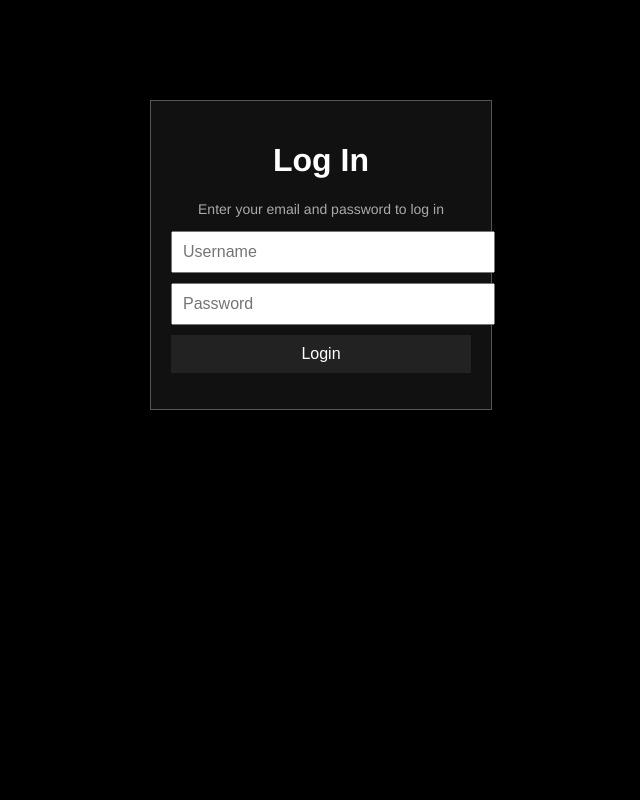
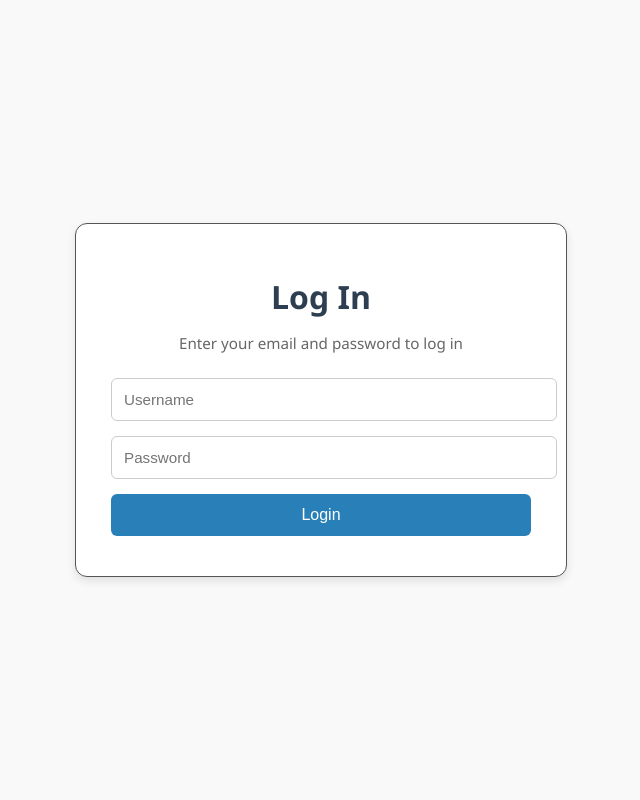
Before and after one commit to ABTechWorks/TinyLittleHelper, a FastAPI app: page /login in a window 1280 px wide. Shown: the whole page, without its empty margins (319-959 px from the left). Run offline with FastAPI, Linux system fonts and the light colour scheme.

Commit message:
visual upgrade to match dashboard

```diff
--- a/templates/login.html
+++ b/templates/login.html
@@ -3,18 +3,97 @@
 <head>
   <title>Login</title>
   <link rel="stylesheet" href="/static/style.css">
+  <style>
+    body {
+      font-family: 'Segoe UI', Tahoma, Geneva, Verdana, sans-serif;
+      background-color: #f9f9f9;
+      color: #333;
+      margin: 0;
+      min-height: 100vh;
+      display: flex;
+      align-items: center;
+      justify-content: center;
+    }
+
+    .login-box {
+      background-color: #fff;
+      padding: 30px 35px;
+      width: 100%;
+      max-width: 420px;
+      border-radius: 12px;
+      box-shadow: 0 4px 10px rgba(0,0,0,0.1);
+      text-align: center;
+    }
+
+    h1 {
+      margin-bottom: 10px;
+      color: #2c3e50;
+    }
+
+    .small {
+      font-size: 0.95rem;
+      color: #666;
+      margin-bottom: 25px;
+    }
+
+    form input {
+      width: 100%;
+      padding: 12px;
+      margin-bottom: 15px;
+      border-radius: 6px;
+      border: 1px solid #ccc;
+      font-size: 0.95rem;
+    }
+
+    form button {
+      width: 100%;
+      padding: 12px;
+      border: none;
+      border-radius: 6px;
+      background-color: #2980b9;
+      color: #fff;
+      font-size: 1rem;
+      cursor: pointer;
+      transition: background-color 0.3s;
+    }
+
+    form button:hover {
+      background-color: #1f6694;
+    }
+
+    .success {
+      margin-top: 15px;
+      color: #2ecc71;
+      font-size: 0.95rem;
+    }
+
+    .error {
+      margin-top: 15px;
+      color: #e74c3c;
+      font-size: 0.95rem;
+    }
+  </style>
 </head>
 <body>
+
   <div class="login-box">
     <h1>Log In</h1>
     <p class="small">Enter your email and password to log in</p>
+
     <form method="POST" action="/login">
       <input type="text" name="username" placeholder="Username" required>
       <input type="password" name="password" placeholder="Password" required>
       <button type="submit">Login</button>
     </form>
-    <p style="color:green;">{{ message }}</p>
-    <p style="color:red;">{{ error }}</p>
+
+    {% if message %}
+      <p class="success">{{ message }}</p>
+    {% endif %}
+
+    {% if error %}
+      <p class="error">{{ error }}</p>
+    {% endif %}
   </div>
+
 </body>
 </html>
```
